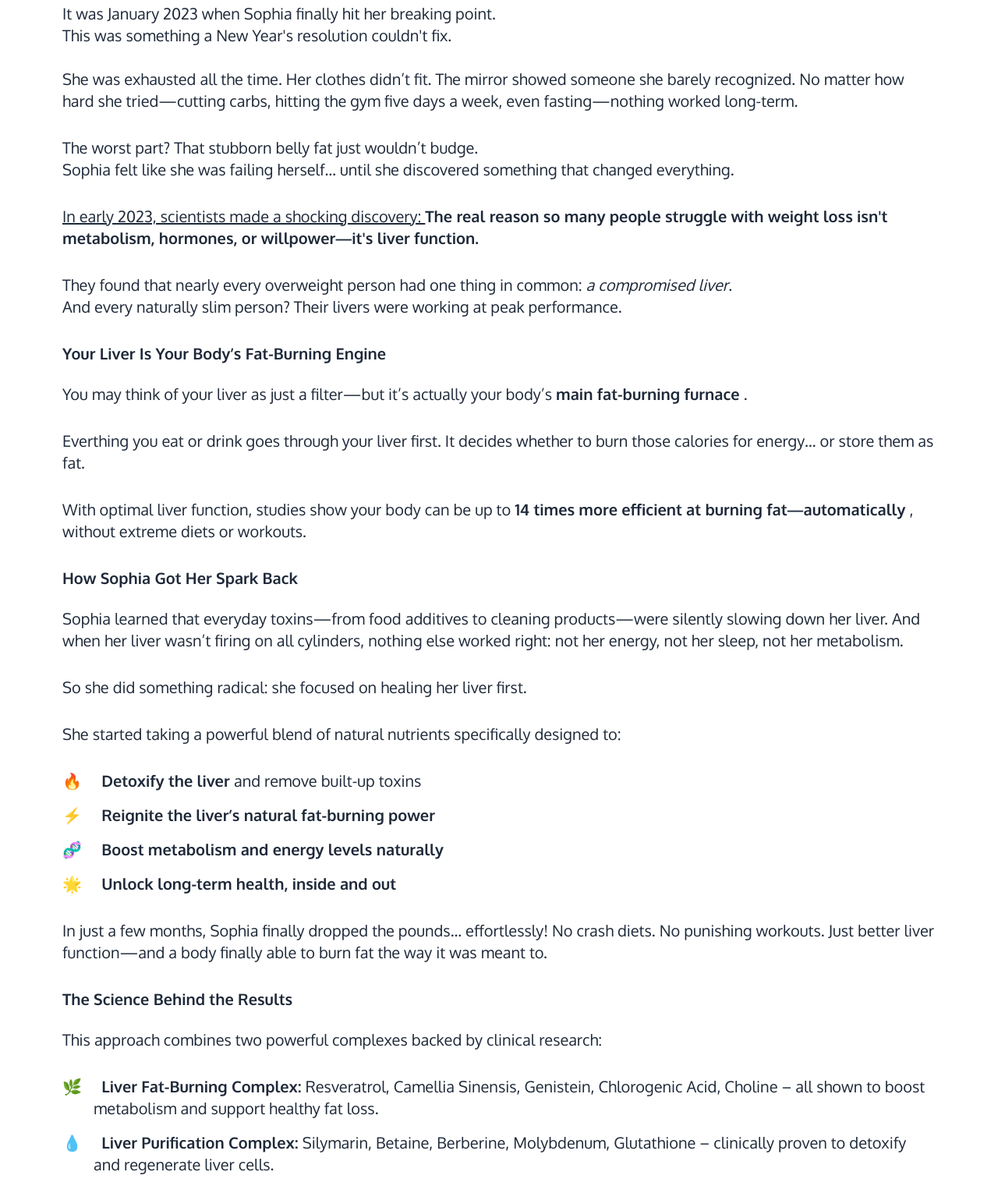
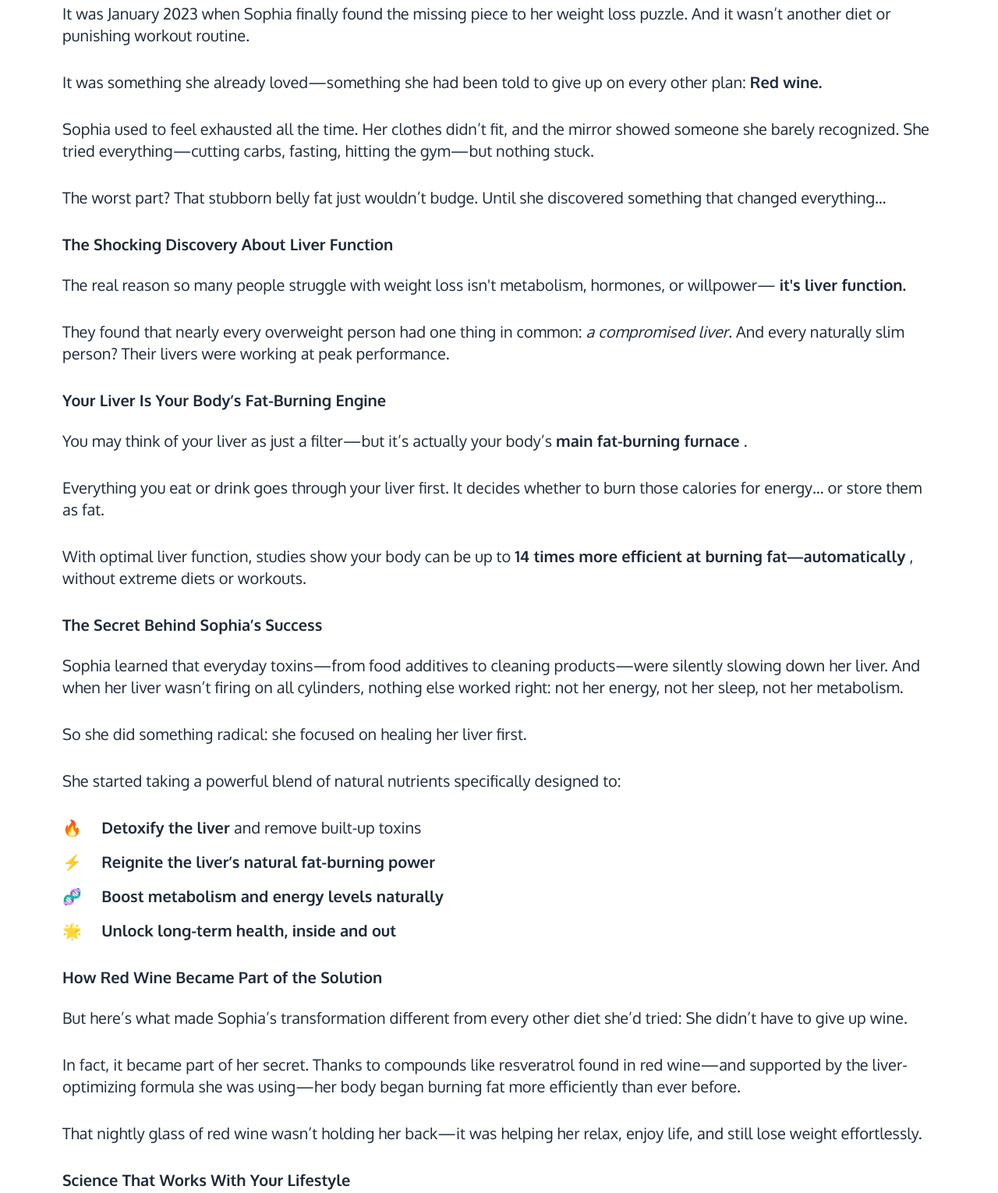
Before and after one commit to erick505alvarez/landing-page, an Astro site: page / in a window 1280 px wide. Shown: the part 737-2267 px from the top of the page at 78% size. Built offline with nearby package versions, Linux system fonts and the light colour scheme; Astro itself is replaced by a stand-in of ours.

Commit message:
Update copy for red wine trick

```diff
--- a/src/pages/index.astro
+++ b/src/pages/index.astro
@@ -35,10 +35,10 @@ const affiliate_link = 'https://47b053-8lbgn6u7crbifyw9kxh.hop.clickbank.net'; /
 			</div>
 			<div class="w-full lg:w-1/2 p-4">
 				<h1 class="title text-3xl md:text-4xl mb-4 text-primary">
-					Your Body Needs These Nutrients to Burn Fat
+					Red Wine Trick Burns Belly Fat
 				</h1>
 				<h2 class="title text-xl md:text-xl mb-4 text-primary">
-					Stop Fighting the Belly Fat – <span class="underline">
+					Naturally Burn Extra Calories – <span class="underline">
 						Results Guaranteed!
 					</span>
 				</h2>
@@ -51,7 +51,9 @@ const affiliate_link = 'https://47b053-8lbgn6u7crbifyw9kxh.hop.clickbank.net'; /
 					before supermarkets became industrialized. <strong>
 						Scientists have finally isolated the nutrients
 					</strong> lost to history. They're the missing link you need
-					to get the life you've been longing for.
+					to get the life you've been longing for. <strong>
+						All while sipping on your favorite drink.
+					</strong>
 					<!-- Havard scientists developed the solution to fight
 					<strong>weight gain linked to age</strong>. Few have
 					uncovered the secret to supercharge the body from the ground
@@ -91,41 +93,48 @@ const affiliate_link = 'https://47b053-8lbgn6u7crbifyw9kxh.hop.clickbank.net'; /
 			</a>
 			<div class="text-xl">
 				<p class="mb-8">
-					It was January 2023 when Sophia finally hit her breaking
-					point.
-					<br />This was something a New Year's resolution couldn't
-					fix.<br /><br />
-					She was exhausted all the time. Her clothes didn’t fit. The mirror
-					showed someone she barely recognized. No matter how hard she
-					tried—cutting carbs, hitting the gym five days a week, even fasting—nothing
-					worked long-term.
+					It was January 2023 when Sophia finally found the missing
+					piece to her weight loss puzzle. And it wasn’t another diet
+					or punishing workout routine.
+				</p>
+
+				<p class="mb-8">
+					It was something she already loved—something she had been
+					told to give up on every other plan:
+					<strong>Red wine.</strong>
+				</p>
+
+				<p class="mb-8">
+					Sophia used to feel exhausted all the time. Her clothes
+					didn’t fit, and the mirror showed someone she barely
+					recognized. She tried everything—cutting carbs, fasting,
+					hitting the gym—but nothing stuck.
 				</p>
 
 				<p class="mb-8">
 					The worst part? That stubborn belly fat just wouldn’t budge.
-					<br />
-					Sophia felt like she was failing herself… until she discovered
-					something that changed everything.
+					Until she discovered something that changed everything…
 				</p>
 
+				<h2 class="text-xl font-bold mb-6">
+					The Shocking Discovery About Liver Function
+				</h2>
+
 				<p class="mb-8">
-					<span class="underline">
-						In early 2023, scientists made a shocking discovery:
-					</span>
-					<strong>
-						The real reason so many people struggle with weight loss
-						isn't metabolism, hormones, or willpower—it's liver
-						function.
-					</strong>
+					<!-- <span class="underline">
+						In early 2023, scientists made a groundbreaking
+						discovery:
+					</span> -->
+					The real reason so many people struggle with weight loss isn't
+					metabolism, hormones, or willpower—
+					<strong>it's liver function.</strong>
 				</p>
 
 				<p class="mb-8">
 					They found that nearly every overweight person had one thing
 					in common:
-					<em>a compromised liver</em>.
-					<br />
-					And every naturally slim person? Their livers were working at
-					peak performance.
+					<em>a compromised liver</em>. And every naturally slim
+					person? Their livers were working at peak performance.
 				</p>
 
 				<h2 class="text-xl font-bold mb-6">
@@ -140,9 +149,9 @@ const affiliate_link = 'https://47b053-8lbgn6u7crbifyw9kxh.hop.clickbank.net'; /
 				</p>
 
 				<p class="mb-8">
-					Everthing you eat or drink goes through your liver first. It
-					decides whether to burn those calories for energy… or store
-					them as fat.
+					Everything you eat or drink goes through your liver first.
+					It decides whether to burn those calories for energy… or
+					store them as fat.
 				</p>
 
 				<p class="mb-8">
@@ -153,7 +162,7 @@ const affiliate_link = 'https://47b053-8lbgn6u7crbifyw9kxh.hop.clickbank.net'; /
 				</p>
 
 				<h2 class="text-xl font-bold mb-6">
-					How Sophia Got Her Spark Back
+					The Secret Behind Sophia’s Success
 				</h2>
 
 				<p class="mb-8">
@@ -197,15 +206,31 @@ const affiliate_link = 'https://47b053-8lbgn6u7crbifyw9kxh.hop.clickbank.net'; /
 					</li>
 				</ul>
 
+				<h2 class="text-xl font-bold mb-6">
+					How Red Wine Became Part of the Solution
+				</h2>
+
 				<p class="mb-8">
-					In just a few months, Sophia finally dropped the pounds...
-					effortlessly! No crash diets. No punishing workouts. Just
-					better liver function—and a body finally able to burn fat
-					the way it was meant to.
+					But here’s what made Sophia’s transformation different from
+					every other diet she’d tried: She didn’t have to give up
+					wine.
+				</p>
+
+				<p class="mb-8">
+					In fact, it became part of her secret. Thanks to compounds
+					like resveratrol found in red wine—and supported by the
+					liver-optimizing formula she was using—her body began
+					burning fat more efficiently than ever before.
+				</p>
+
+				<p class="mb-8">
+					That nightly glass of red wine wasn’t holding her back—it
+					was helping her relax, enjoy life, and still lose weight
+					effortlessly.
 				</p>
 
 				<h2 class="text-xl font-bold mb-6">
-					The Science Behind the Results
+					Science That Works With Your Lifestyle
 				</h2>
 
 				<p class="mb-8">
@@ -291,13 +316,15 @@ const affiliate_link = 'https://47b053-8lbgn6u7crbifyw9kxh.hop.clickbank.net'; /
 					It’s about living a life where you feel strong,
 					clear-headed, and full of energy. It’s about giving your
 					body the tools it needs to do what it was designed to
-					do—burn fat, heal itself, and thrive.
+					do—burn fat, heal itself, and thrive… even while enjoying a
+					glass of red wine.
 				</p>
 
 				<p class="mb-12 font-bold text-left">
-					Ready to start your own transformation, just like Sophia?
-					Watch this important video on the next page to see exactly
-					how she turned things around—and how you can too.
+					Want to know how Sophia managed to enjoy red wine every
+					night—and still drop 40 pounds effortlessly? Watch this
+					important video on the next page to see exactly how she
+					turned things around—and how you can too.
 				</p>
 			</div>
 		</div>
```
